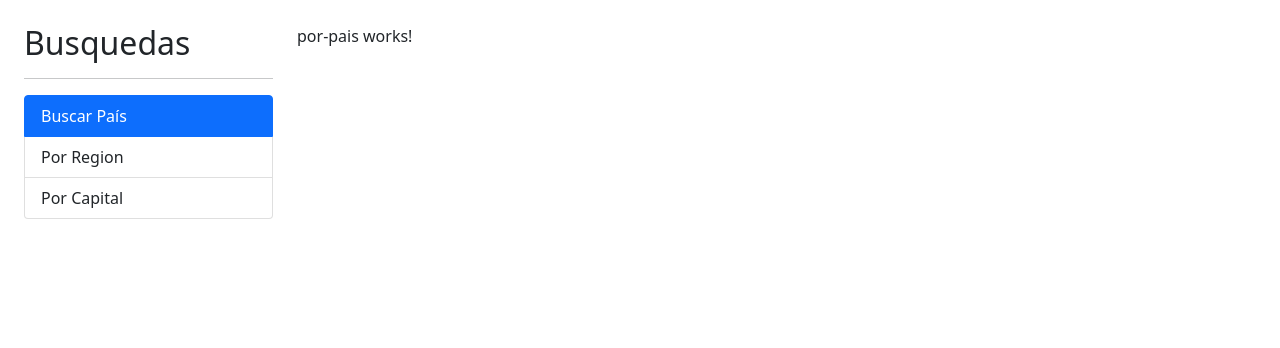
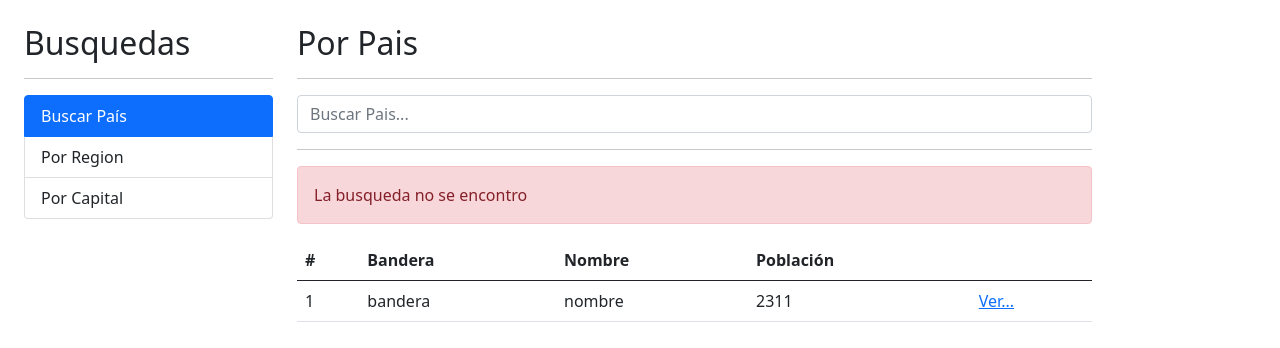
Before and after one commit to LuisCutzal/03-paisesApp, an Angular app: page / in a window 1280 px wide. Shown: the top 348 px of the page. Built offline with nearby package versions, Linux system fonts and the light colour scheme.

Commit message:
Componente para buscar por país

```diff
--- a/src/app/pais/pages/por-pais/por-pais.component.html
+++ b/src/app/pais/pages/por-pais/por-pais.component.html
@@ -1 +1,46 @@
-<p>por-pais works!</p>
+<h2>Por Pais</h2>
+<hr>
+
+<div class="row">
+    <div class="col">
+        <form autocomplete="off" (ngSubmit)="buscar()">
+            <input  type="text"
+                    name="termino"
+                    class="form-control"
+                    [(ngModel)]="termino"
+                    placeholder="Buscar Pais..."/>
+        </form>
+    </div>
+</div>
+<hr>
+<div class="alert alert-danger">
+    La busqueda no se encontro
+</div>
+
+<div class="row">
+    <div class="col">
+        <table class="table table-hover">
+            <thead>
+                <tr>
+                    <th>#</th>
+                    <th>Bandera</th>
+                    <th>Nombre</th>
+                    <th>Población</th>
+                    <th></th>
+
+                </tr>
+            </thead>
+            <tbody>
+                <tr>
+                    <td>1</td>
+                    <td>bandera</td>
+                    <td>nombre</td>
+                    <td>2311</td>
+                    <td>
+                        <a href="/pais/cri">Ver...</a>
+                    </td>
+                </tr>
+            </tbody>
+        </table>
+    </div>
+</div>
--- a/src/app/pais/pages/por-pais/por-pais.component.ts
+++ b/src/app/pais/pages/por-pais/por-pais.component.ts
@@ -1,4 +1,4 @@
-import { Component, OnInit } from '@angular/core';
+import { Component } from '@angular/core';
 
 @Component({
   selector: 'app-por-pais',
@@ -6,11 +6,11 @@
   styles: [
   ]
 })
-export class PorPaisComponent implements OnInit {
-
+export class PorPaisComponent {
+  termino:string="";
   constructor() { }
 
-  ngOnInit(): void {
+  buscar(){
+    console.log(this.termino);
   }
-
 }
--- a/src/app/pais/pais.module.ts
+++ b/src/app/pais/pais.module.ts
@@ -1,9 +1,11 @@
 import { NgModule } from '@angular/core';
 import { CommonModule } from '@angular/common';
+import { FormsModule } from '@angular/forms';
 import { PorCapitalComponent } from './pages/por-capital/por-capital.component';
 import { PorPaisComponent } from './pages/por-pais/por-pais.component';
 import { PorRegionComponent } from './pages/por-region/por-region.component';
 import { VerPaisComponent } from './pages/ver-pais/ver-pais.component';
+
 
 
 
@@ -21,7 +23,8 @@
     VerPaisComponent
   ],
   imports: [
-    CommonModule
+    CommonModule,
+    FormsModule
   ]
 })
 export class PaisModule { }
```
